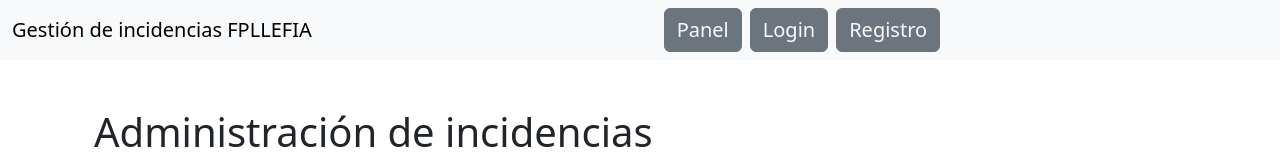
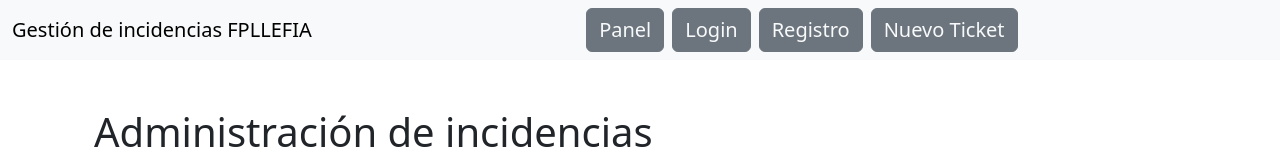
Before and after one commit to martinmontesjavier/Javier-Martin-Montes-Examen-final-M6, a React (Vite) app: page / in a window 1280 px wide. Shown: the top 160 px of the page. Built offline with nearby package versions, Linux system fonts and the light colour scheme; no server answers.

Commit message:
Comienzo de Historia 5

```diff
--- a/src/App.jsx
+++ b/src/App.jsx
@@ -6,6 +6,7 @@ import { Header } from './componentes/Header'
 import { Panel } from './vistas/Panel'
 import { Login } from './vistas/Login'
 import { Registro } from './vistas/Registro'
+import { VistaNuevoTicket } from './vistas/CrearNuevoTicket'
 
 function App() {
 
@@ -19,6 +20,7 @@ function App() {
               <Route path="/" element={<Panel/>}></Route>
               <Route path="/login" element={<Login/>}></Route>
               <Route path="/registro" element={<Registro/>}></Route>
+              <Route path="/nuevoTicket" element={<VistaNuevoTicket/>}></Route>
           </Routes>
         </div>
       </Router>
--- a/src/componentes/Header.jsx
+++ b/src/componentes/Header.jsx
@@ -9,6 +9,7 @@ export function Header() {
                     <button class="btn btn-secondary ms-2"> <Link className="nav-link fs-5 text-light" to="/">Panel</Link></button>
                     <button class="btn btn-secondary ms-2"> <Link className="nav-link fs-5 text-light" to="/login">Login</Link></button>
                     <button class="btn btn-secondary ms-2"> <Link className="nav-link fs-5 text-light" to="/registro">Registro</Link></button>
+                    <button class="btn btn-secondary ms-2"> <Link className="nav-link fs-5 text-light" to="/nuevoTicket">Nuevo Ticket</Link></button>
                 </div>
             <div>
                 <span id="nombreUsuario" class="d-none"></span>
--- /dev/null
+++ b/src/vistas/CrearNuevoTicket.jsx
@@ -0,0 +1,9 @@
+import { useContext, useState } from "react";
+
+export function VistaNuevoTicket() {
+    return (
+        <div className="container mx-auto mt-8">
+            <h1>Vista Nuevo Ticket</h1>
+        </div>
+    );
+}
```
